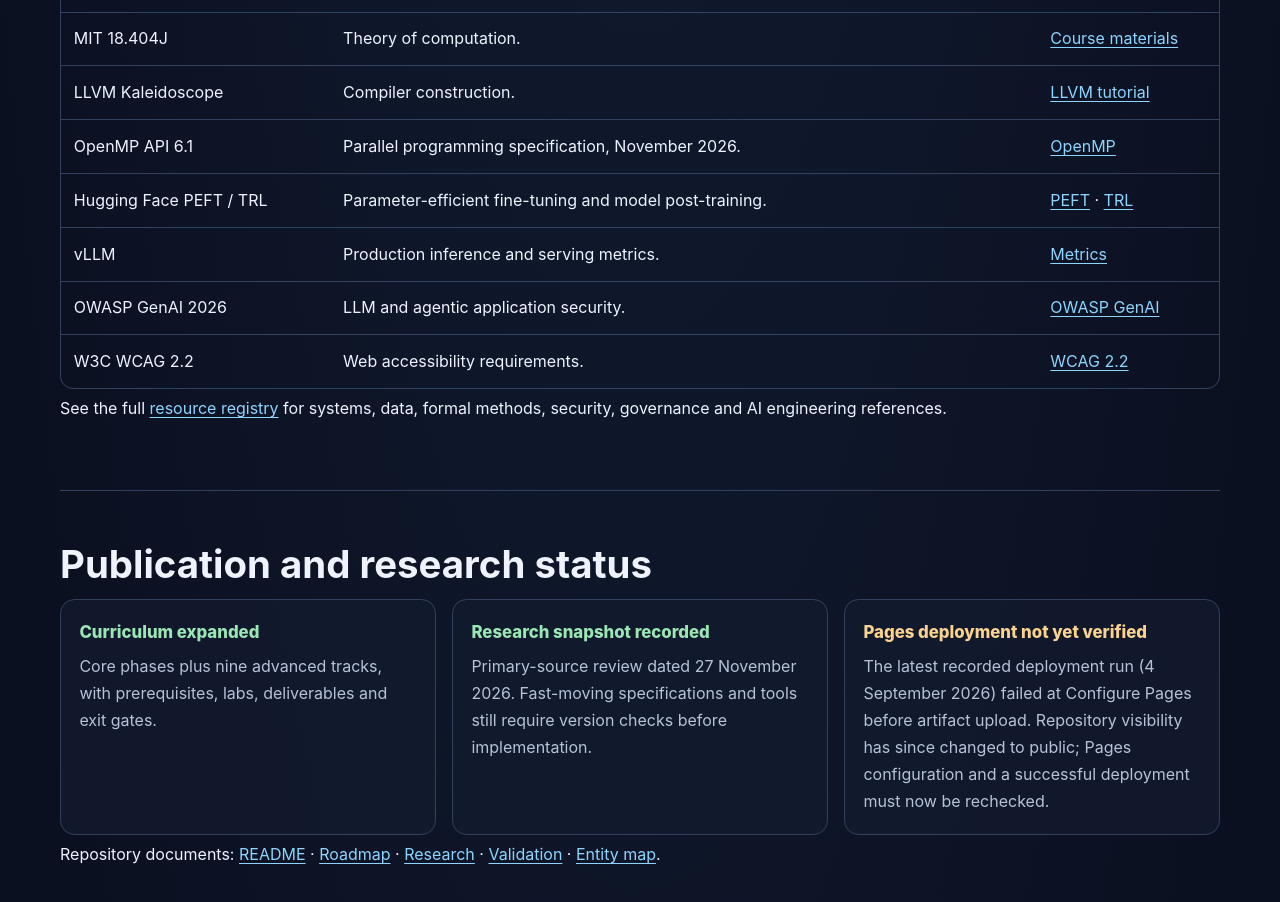
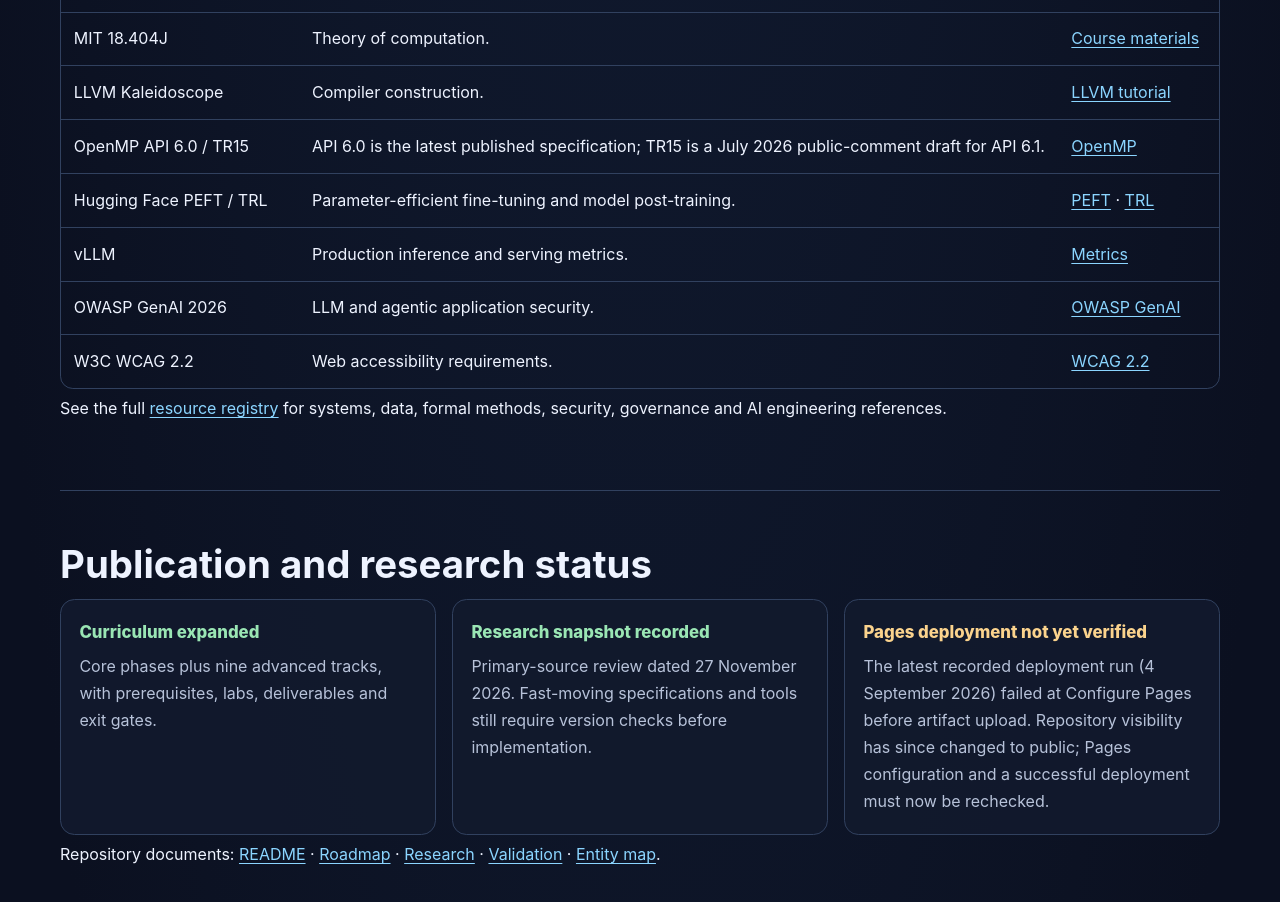
Before and after one commit to wazimBadsha/Future-Proof-CS-Roadmap, a plain HTML site: page docs/index.html in a window 1280 px wide. Shown: the part 4000-4902 px from the top of the page. Drawn offline with Linux system fonts and the light colour scheme.

Commit message:
site: correct OpenMP specification status

```diff
--- a/docs/index.html
+++ b/docs/index.html
@@ -174,7 +174,7 @@
             <tr><td>MIT 6.042J</td><td>Discrete mathematics and proof methods.</td><td><a href="https://ocw.mit.edu/courses/6-042j-mathematics-for-computer-science-spring-2015/">Course materials</a></td></tr>
             <tr><td>MIT 18.404J</td><td>Theory of computation.</td><td><a href="https://ocw.mit.edu/courses/18-404j-theory-of-computation-fall-2020/">Course materials</a></td></tr>
             <tr><td>LLVM Kaleidoscope</td><td>Compiler construction.</td><td><a href="https://llvm.org/docs/tutorial/">LLVM tutorial</a></td></tr>
-            <tr><td>OpenMP API 6.1</td><td>Parallel programming specification, November 2026.</td><td><a href="https://www.openmp.org/specifications/">OpenMP</a></td></tr>
+            <tr><td>OpenMP API 6.0 / TR15</td><td>API 6.0 is the latest published specification; TR15 is a July 2026 public-comment draft for API 6.1.</td><td><a href="https://www.openmp.org/specifications/">OpenMP</a></td></tr>
             <tr><td>Hugging Face PEFT / TRL</td><td>Parameter-efficient fine-tuning and model post-training.</td><td><a href="https://huggingface.co/docs/transformers/peft">PEFT</a> · <a href="https://huggingface.co/docs/trl/index">TRL</a></td></tr>
             <tr><td>vLLM</td><td>Production inference and serving metrics.</td><td><a href="https://docs.vllm.ai/en/latest/usage/metrics/">Metrics</a></td></tr>
             <tr><td>OWASP GenAI 2026</td><td>LLM and agentic application security.</td><td><a href="https://genai.owasp.org/">OWASP GenAI</a></td></tr>
```
